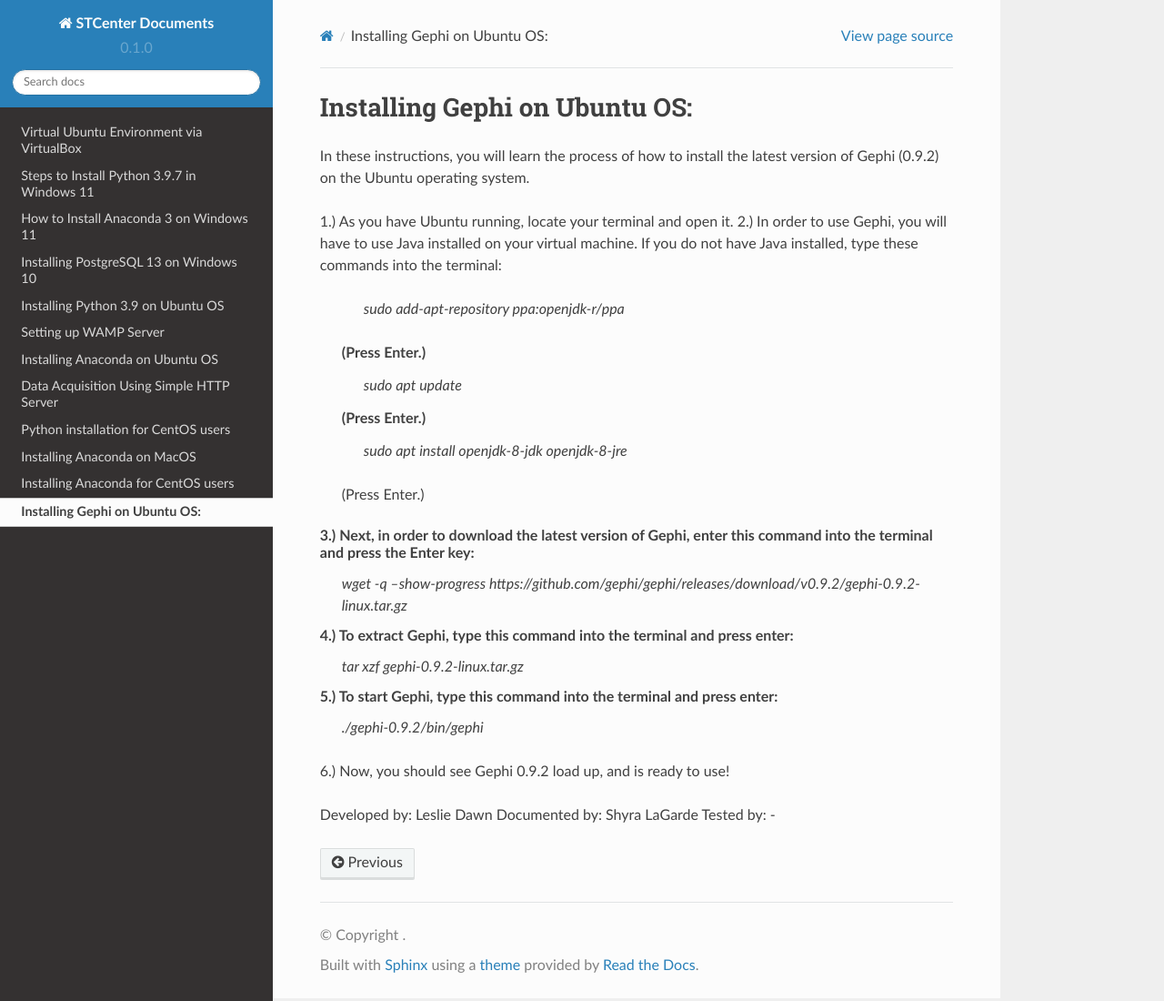
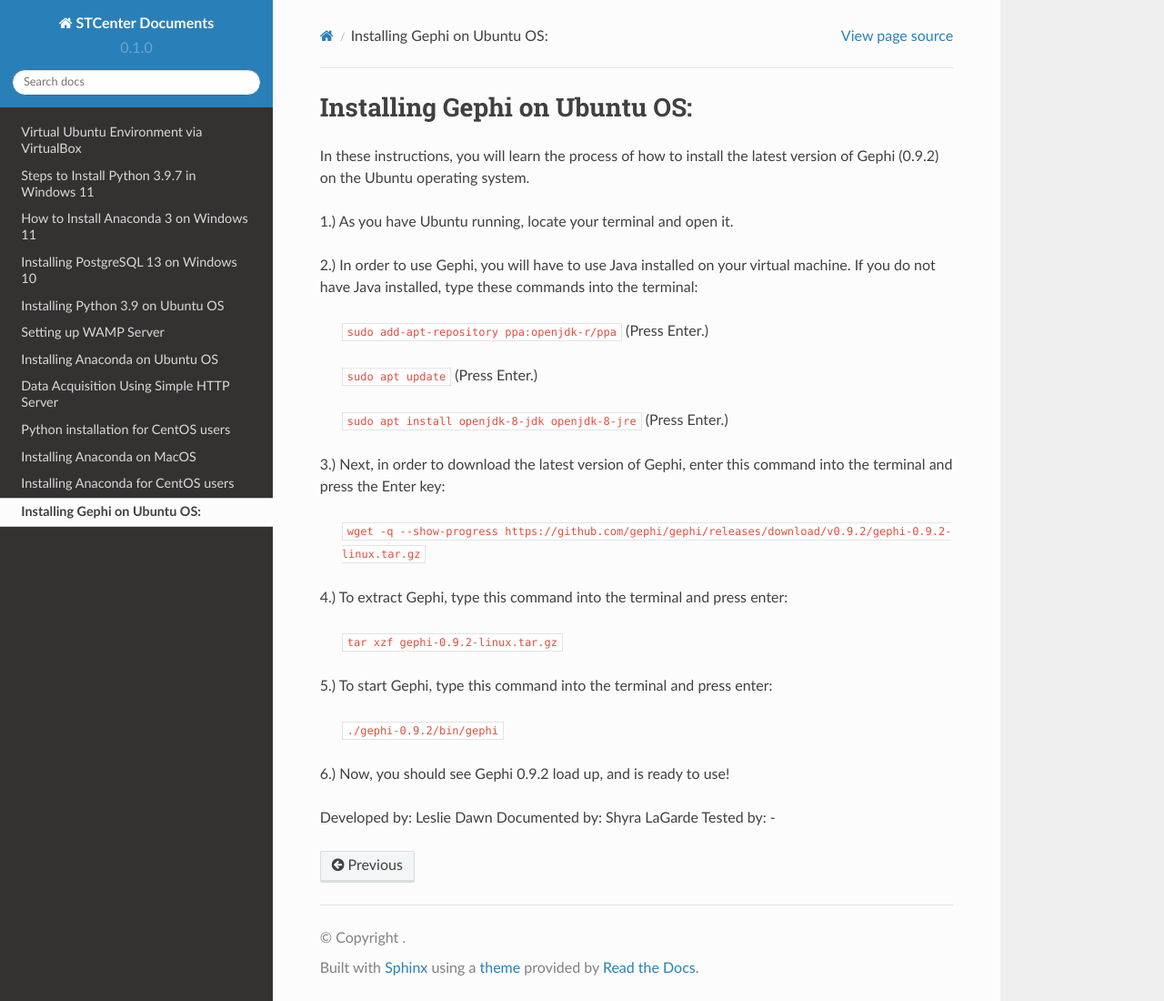
Before and after one commit to stccenter/STCenterDocs, a Sphinx documentation site: the page built from docs/source/Installing-Gephi-UbuntoOS.rst, in a window 1280 px wide and 1100 px high. Shown: the whole window at 91% size. Built offline with Sphinx 7.4.7 and the Read the Docs theme 2.0.0, drawn with Linux system fonts in a browser that asks for light colours.

```diff
--- a/docs/source/Installing-Gephi-UbuntoOS.rst
+++ b/docs/source/Installing-Gephi-UbuntoOS.rst
@@ -3,21 +3,32 @@ Installing Gephi on Ubuntu OS:
 
 In these instructions, you will learn the process of how to install the latest version of Gephi (0.9.2) on the Ubuntu operating system.
 
-1.)	As you have Ubuntu running, locate your terminal and open it.
-2.)	In order to use Gephi, you will have to use Java installed on your virtual machine. If you do not have Java  installed, type these commands into the terminal:
-		`sudo add-apt-repository ppa:openjdk-r/ppa`
+1.) As you have Ubuntu running, locate your terminal and open it.
+
+2.) In order to use Gephi, you will have to use Java installed on your virtual machine. If you do not have Java  installed, type these commands into the terminal:
+
+	``sudo add-apt-repository ppa:openjdk-r/ppa``
 	(Press Enter.)
-		`sudo apt update`
+
+	``sudo apt update``
 	(Press Enter.)
-		`sudo apt install openjdk-8-jdk openjdk-8-jre`
+
+	``sudo apt install openjdk-8-jdk openjdk-8-jre``
 	(Press Enter.)
-3.)	Next, in order to download the latest version of Gephi, enter this command into the terminal and press the Enter key:
-		`wget -q --show-progress https://github.com/gephi/gephi/releases/download/v0.9.2/gephi-0.9.2-linux.tar.gz`
-4.)	To extract Gephi, type this command into the terminal and press enter:
-		`tar xzf gephi-0.9.2-linux.tar.gz`
-5.)	To start Gephi, type this command into the terminal and press enter:
-		`./gephi-0.9.2/bin/gephi`
-6.)	Now, you should see Gephi 0.9.2 load up, and is ready to use!
+
+3.) Next, in order to download the latest version of Gephi, enter this command into the terminal and press the Enter key:
+
+	``wget -q --show-progress https://github.com/gephi/gephi/releases/download/v0.9.2/gephi-0.9.2-linux.tar.gz``
+
+4.) To extract Gephi, type this command into the terminal and press enter:
+
+	``tar xzf gephi-0.9.2-linux.tar.gz``
+
+5.) To start Gephi, type this command into the terminal and press enter:
+
+	``./gephi-0.9.2/bin/gephi``
+
+6.) Now, you should see Gephi 0.9.2 load up, and is ready to use!
 
 
 
```
